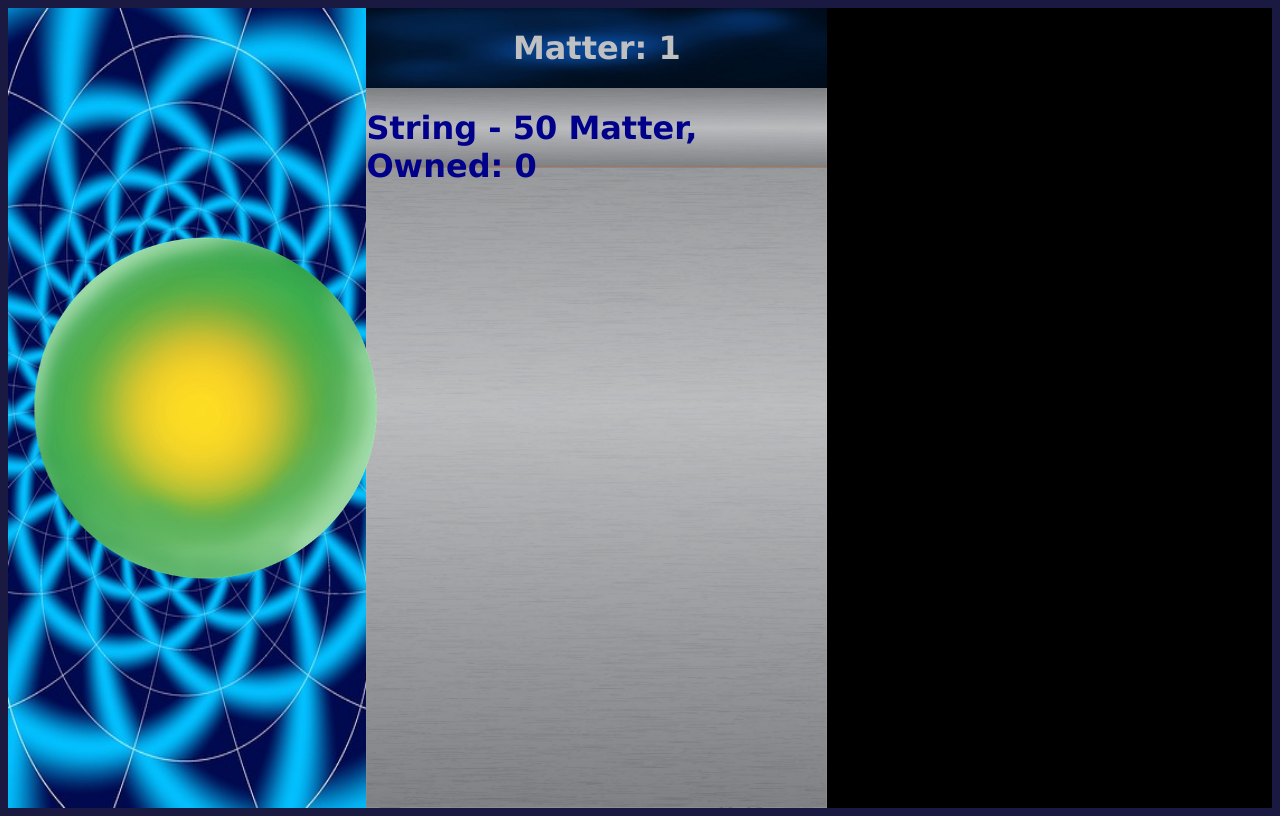
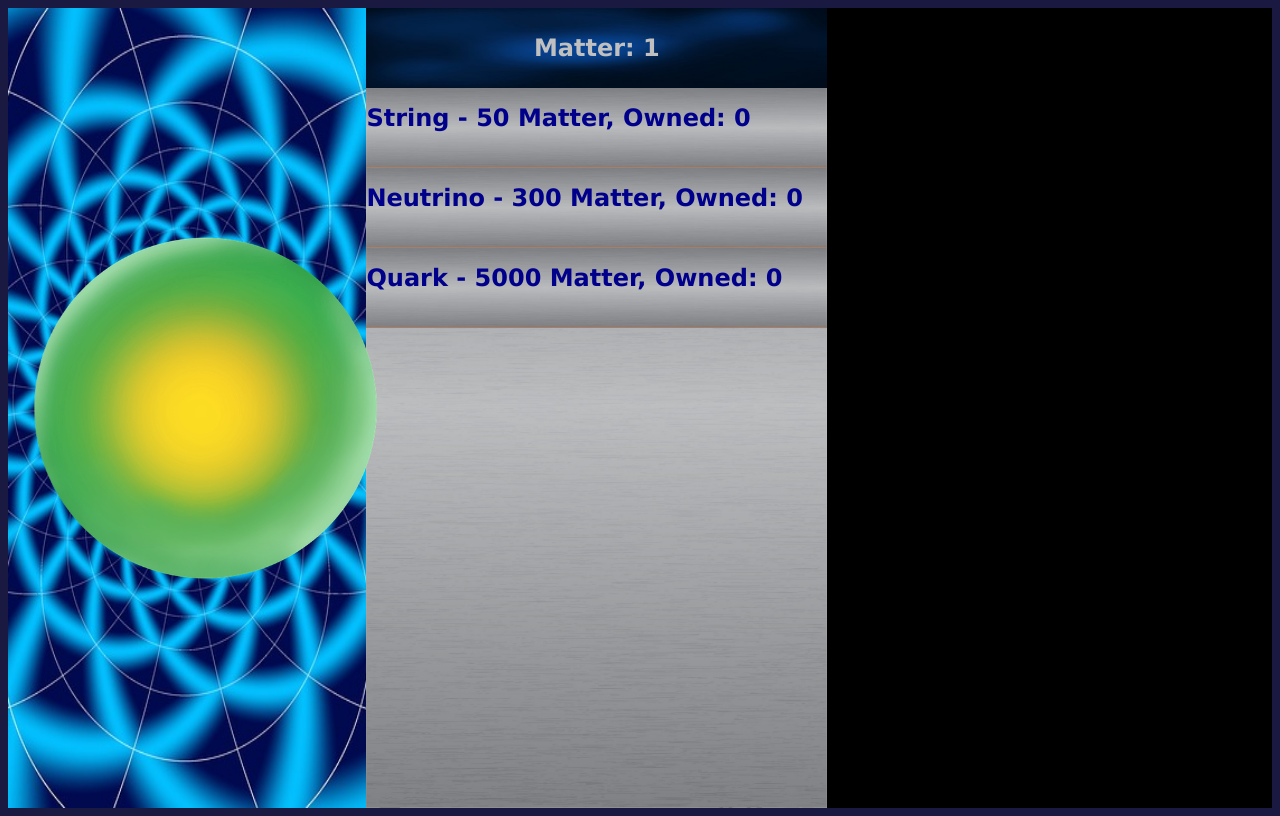
Before and after one commit to AstralRanger/AstralUniverse, a plain HTML site: page index.html in a window 1280 px wide. Both pictures are taken after a click on the picture 206 px from the left and 408 px from the top of the page. Drawn offline with Linux system fonts and the light colour scheme.

Commit message:
Version 1.0.0
- First functional version
- Added neutrinos and quarks
- Items now generate matter

```diff
--- a/graphics.css
+++ b/graphics.css
@@ -64,6 +64,7 @@ body {
 	color: silver;
 	max-height: 100%;
 	max-length: 100%;
+	font-size: 3vh;
 }
 
 .object h1 {
@@ -71,6 +72,7 @@ body {
 	color: #00008B;
 	max-height: 100%;
 	max-length: 100%;
+	font-size: 3vh;
 }
 
 h1 {
--- a/index.html
+++ b/index.html
@@ -19,6 +19,12 @@
 		<div class = "object" onclick = "buy(0)">
 			<h1 id = "item0">String - 50 Matter, Owned: 0</h1>
 		</div>
+		<div class = "object" onclick = "buy(1)">
+			<h1 id = "item1">Neutrino - 300 Matter, Owned: 0</h1>
+		</div>
+		<div class = "object" onclick = "buy(2)">
+			<h1 id = "item2">Quark - 5000 Matter, Owned: 0</h1>
+		</div>
 	</div>
 	<div class = "right"></div>
 </div>
--- a/programming.js
+++ b/programming.js
@@ -1,16 +1,22 @@
-var matter = 0;
+var matter = 0; // Amount of matter
 
-var action = 0;
+var action = 0; // Lightning bolt timer
 
-var objects = [0];
+var objects = [0, 0, 0]; // Number of each object owned
 
-var prices = [50];
+// 50, 300, 500
+var prices = [50, 300, 500]; // Price to buy next object
 
-var object_types = ["String"];
+// 0.5, 2, 8
+var rates = [0.5, 2, 8]; // Rate of matter generation per object
+
+var object_types = ["String", "Neutrino", "Quark"]; // Names of the objects
+
+var cycle = setInterval(generate, 100);
 
 function showBolt() {
 	matter++;
-	document.getElementById("matter-amount").innerHTML = "Matter: " + matter;
+	document.getElementById("matter-amount").innerHTML = "Matter: " + Math.floor(matter);
 	document.getElementById("bolt").style.display = "inline";
 	action = setTimeout(function hideBolt() {
 						document.getElementById("bolt").style.display = "none";
@@ -18,11 +24,18 @@ function showBolt() {
 }
 
 function buy(type) {
-	if (matter >= prices[type])
-	{
+	if (matter >= prices[type]) {
 		matter -= prices[type];
 		objects[type]++;
-		prices[type] = Math.round(0.23*Math.pow(objects[type]+1, 3) + 3.02*Math.pow(objects[type]+1, 2) + 4.92*(objects[type]+1) + 42);
+		prices[type] = Math.floor(prices[type]*1.2);
 		document.getElementById("item" + type).innerHTML = object_types[type] + " - " + prices[type] + " Matter, Owned: " + objects[type];
+		document.getElementById("matter-amount").innerHTML = "Matter: " + Math.floor(matter);
 	}
 }
+
+function generate() {
+	for (c = 0; c < objects.length; c++) {
+		matter += (rates[c]/10) * objects[c];
+	}
+	document.getElementById("matter-amount").innerHTML = "Matter: " + Math.floor(matter);
+}
```
